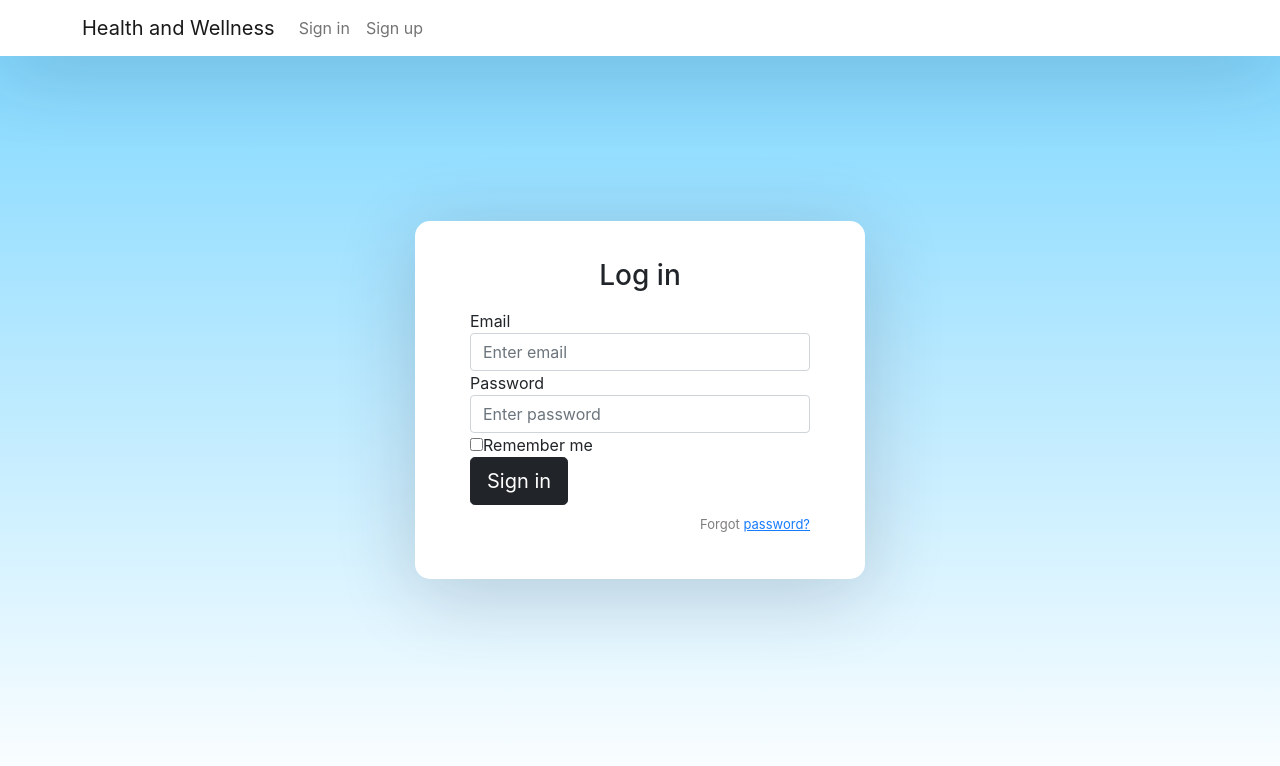
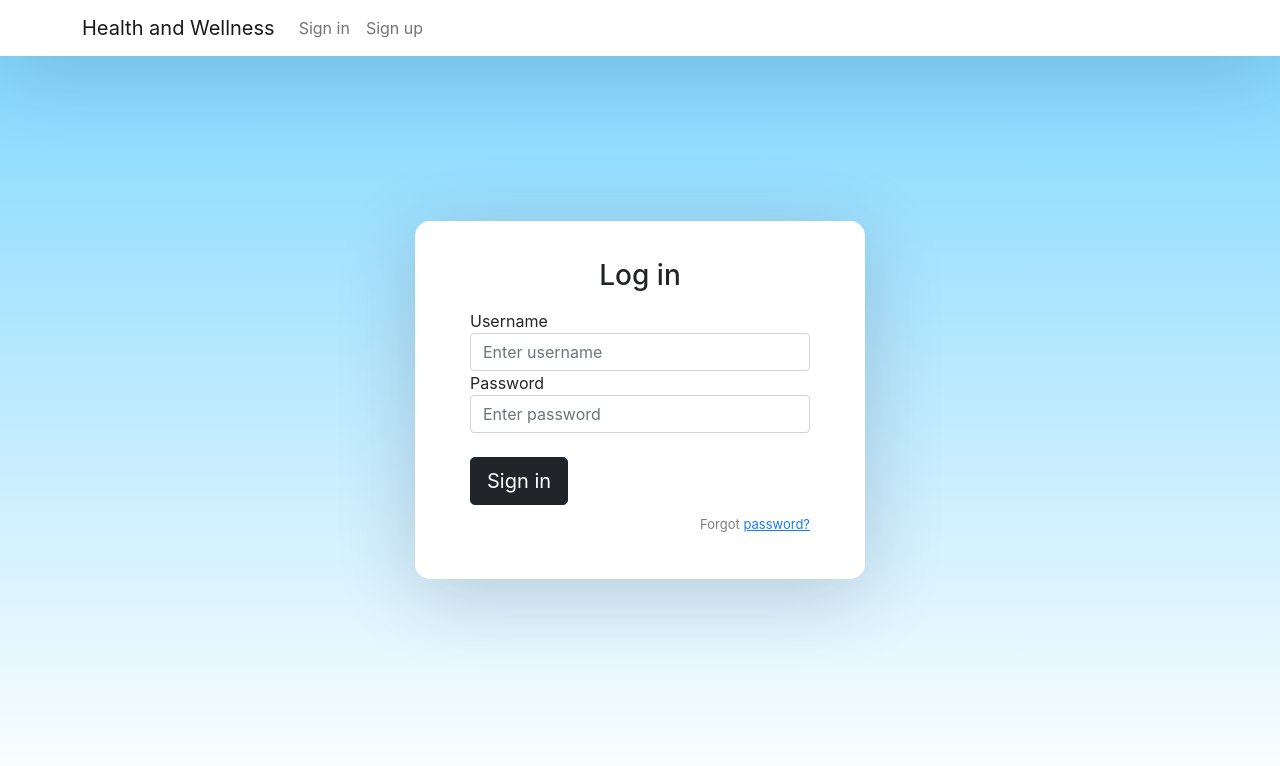
Before and after one commit to jonabr10/Production-Large-Project-Group-24, a React (Create React App) app in the folder frontend/: page / in a window 1280 px wide. Shown: the top 766 px of the page. Built offline with nearby package versions, Linux system fonts and the light colour scheme.

Commit message:
Initial login and register. Starting API connect

```diff
--- a/frontend/src/components/Login.js
+++ b/frontend/src/components/Login.js
@@ -2,39 +2,47 @@ import React, { Component } from "react";
 import './css/LoginAndSignup.css'
 
 export default class Login extends Component {
+    constructor(props)
+    {
+        super(props);
+        this.state =
+        {
+            username: '',
+            password: ''
+        }
+    }
+
+    myFunc = () =>
+    {
+        alert(this.state.username + ' ' + this.state.password);
+    }
+
+    handleInputChange = ({ target }) =>
+    {
+        this.setState({ [target.name]: target.value });
+    }
+
     render() {
         return (
             <form>
-
                 <h3>Log in</h3>
 
                 <div className="form-group">
-                    <label>Email</label>
-                    <input type="email" className="form-control" placeholder="Enter email" />
+                    <label>Username</label>
+                    <input type="text" name="username" className="form-control" placeholder="Enter username" onChange={this.handleInputChange} />
                 </div>
 
                 <div className="form-group">
                     <label>Password</label>
-                    <input type="password" className="form-control" placeholder="Enter password" />
+                    <input type="password" name="password" className="form-control" placeholder="Enter password" onChange={this.handleInputChange} />
                 </div>
 
-                <div className="form-group">
-                    <div className="custom-control custom-checkbox">
-                        <input type="checkbox" className="custom-control-input" id="customCheck1" />
-                        <label className="custom-control-label" htmlFor="customCheck1">Remember me</label>
-                    </div>
-                </div>
-
-                <button type="submit" className="btn btn-dark btn-lg btn-block" onClick={this.myFunc}>Sign in</button>
+                <br></br>
+                <button type="submit" className="btn btn-dark btn-lg btn-block" onClick={() => this.myFunc()}>Sign in</button>
                 <p className="forgot-password text-right">
                     Forgot <a href="#">password?</a>
                 </p>
             </form>
         );
     }
-
-    myFunc = () =>
-    {
-        alert('hi');
-    }
 }
--- a/frontend/src/components/SignUp.js
+++ b/frontend/src/components/SignUp.js
@@ -2,6 +2,30 @@ import React, { Component } from "react";
 import './css/LoginAndSignup.css'
 
 export default class SignUp extends Component {
+    constructor(props)
+    {
+        super(props);
+        this.state =
+        {
+            firstName: '',
+            lastName: '',
+            email: '',
+            username: '',
+            password: '',
+            confirmPassword: ''
+        }
+    }
+
+    myFunc = () =>
+    {
+        alert('user: ' + this.state.username + '\npass: ' + this.state.password + '\nfName: ' + this.state.firstName + '\nlName: ' + this.state.lastName + '\nemail: ' + this.state.email);
+    }
+
+    handleInputChange = ({ target }) =>
+    {
+        this.setState({ [target.name]: target.value });
+    }
+
     render() {
         return (
             <form>
@@ -9,25 +33,36 @@ export default class SignUp extends Component {
 
                 <div className="form-group">
                     <label>First name</label>
-                    <input type="text" className="form-control" placeholder="First name" />
+                    <input type="text" name="firstName" className="form-control" placeholder="First name" onChange={this.handleInputChange} />
                 </div>
 
                 <div className="form-group">
                     <label>Last name</label>
-                    <input type="text" className="form-control" placeholder="Last name" />
+                    <input type="text" name="lastName" className="form-control" placeholder="Last name" onChange={this.handleInputChange} />
                 </div>
 
                 <div className="form-group">
                     <label>Email</label>
-                    <input type="email" className="form-control" placeholder="Enter email" />
+                    <input type="text" name="email" className="form-control" placeholder="Enter email" onChange={this.handleInputChange} />
+                </div>
+
+                <div className="form-group">
+                    <label>Username</label>
+                    <input type="text" name="username" className="form-control" placeholder="Enter username" onChange={this.handleInputChange} />
                 </div>
 
                 <div className="form-group">
                     <label>Password</label>
-                    <input type="password" className="form-control" placeholder="Enter password" />
+                    <input type="password" name="password" className="form-control" placeholder="Enter password" onChange={this.handleInputChange} />
                 </div>
 
-                <button type="submit" className="btn btn-dark btn-lg btn-block">Register</button>
+                <div className="form-group">
+                    <label>Confirm Password</label>
+                    <input type="password" name="confirmPassword" className="form-control" placeholder="Confirm password" onChange={this.handleInputChange} />
+                </div>
+
+                <br></br>
+                <button type="submit" className="btn btn-dark btn-lg btn-block" onClick={() => this.myFunc()}>Register</button>
                 <p className="forgot-password text-right">
                     Already registered <a href="#">log in?</a>
                 </p>
```
